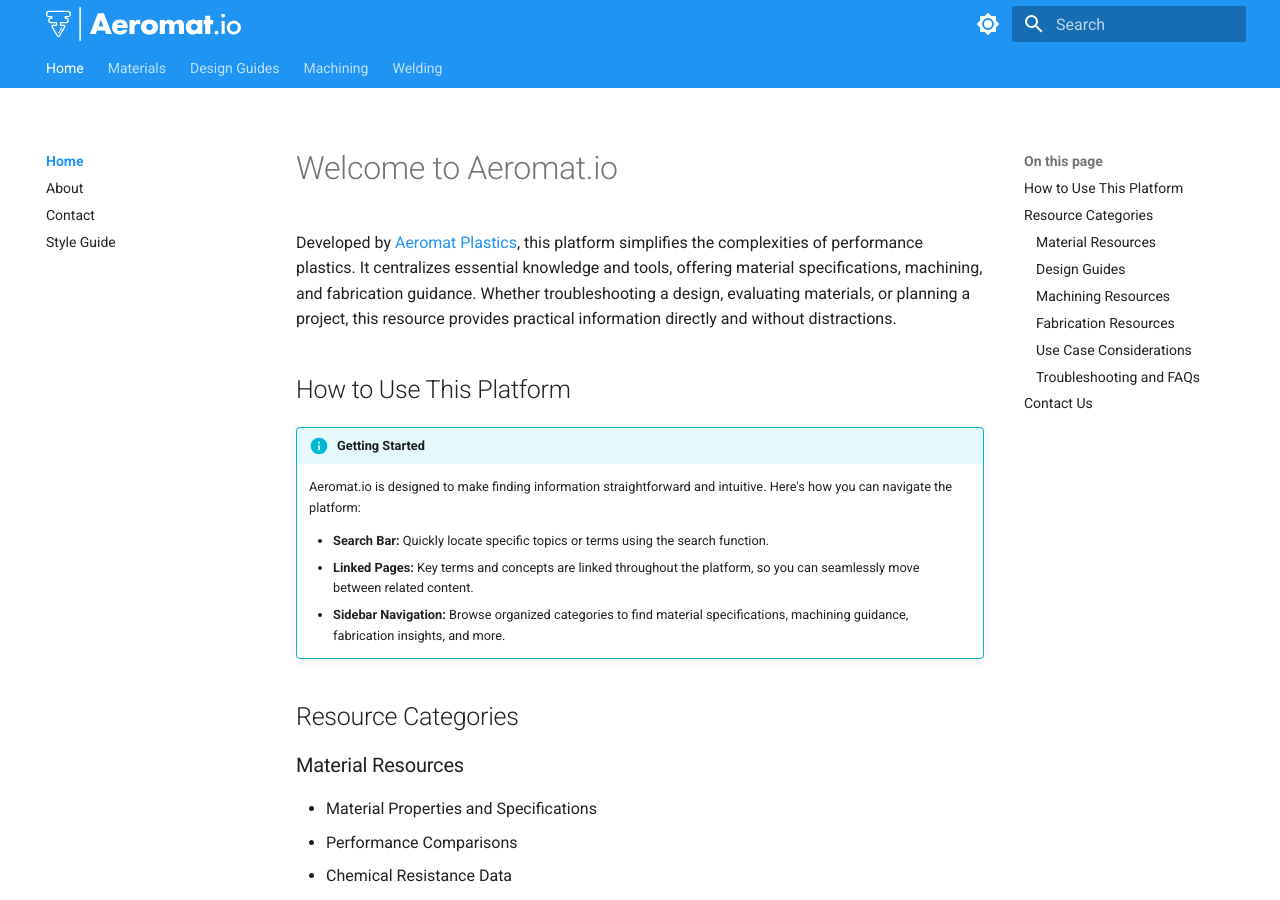
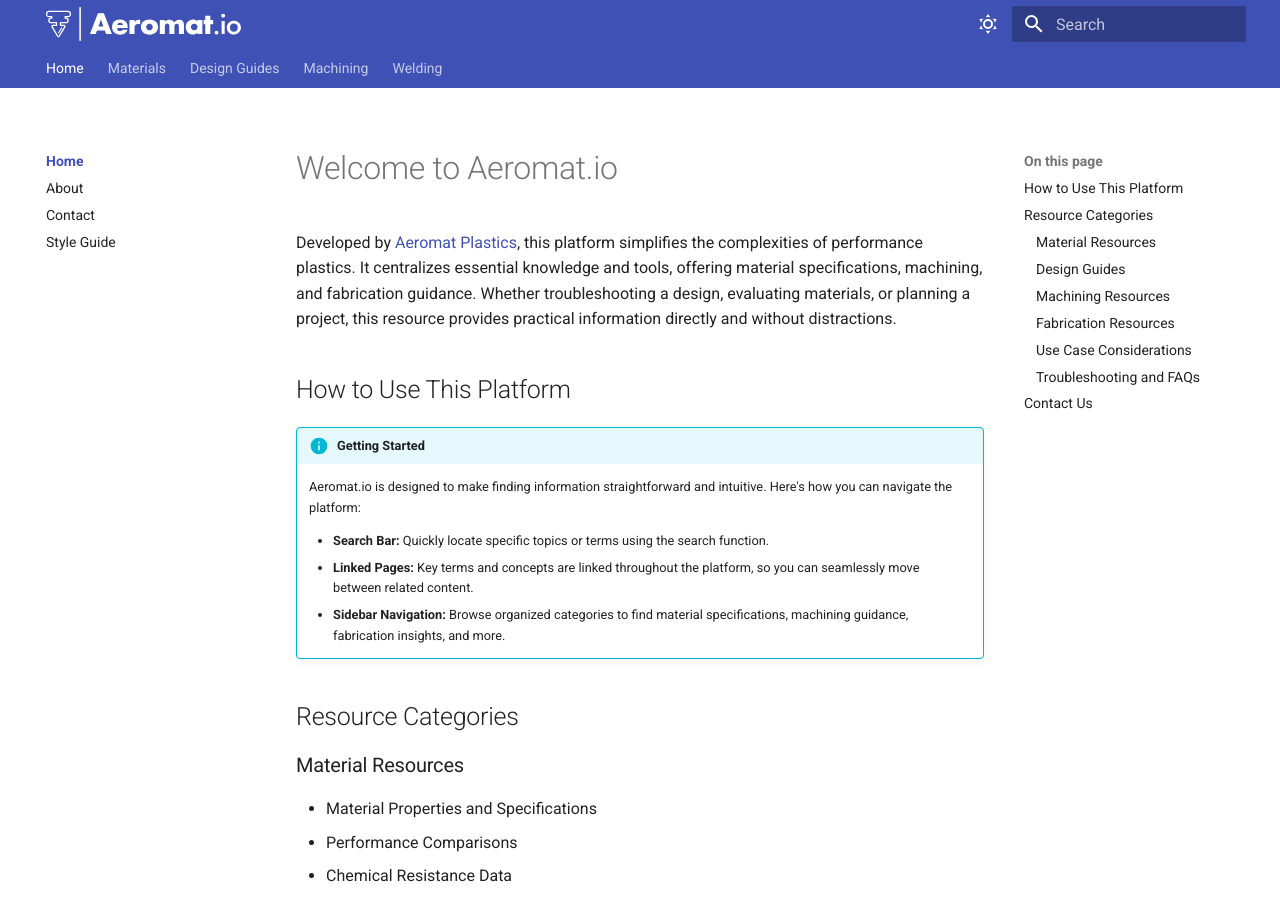
Before and after one commit to blake-gj/aio-docs, an MkDocs documentation site: the page built from docs/index.md, in a window 1280 px wide and 900 px high. Built offline with MkDocs 1.6.1 and Material for MkDocs 9.7.7, drawn with Linux system fonts in a browser that asks for light colours.

Commit message:
update theme colors and toggle icons for light and dark modes

```diff
--- a/mkdocs.yml
+++ b/mkdocs.yml
@@ -9,18 +9,18 @@ theme:
     # Light mode
     - media: "(prefers-color-scheme: light)"
       scheme: default
-      primary: blue
-      accent: deep orange
+      primary: indigo
+      accent: blue
       toggle:
-        icon: material/brightness-7
+        icon: material/weather-sunny
         name: Switch to dark mode
     # Dark mode
     - media: "(prefers-color-scheme: dark)"
       scheme: slate
       primary: indigo
-      accent: indigo
+      accent: blue
       toggle:
-        icon: material/brightness-4
+        icon: material/weather-night
         name: Switch to light mode
   features:
     - navigation.instant
```
